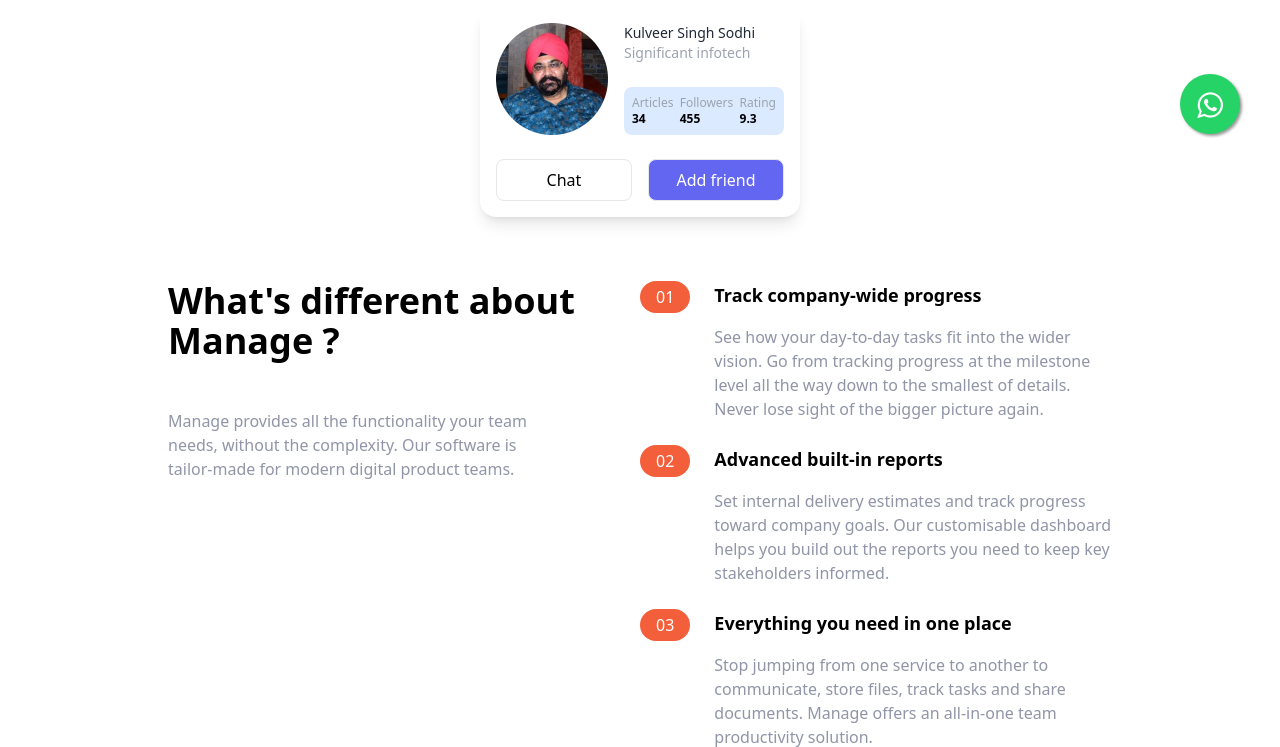
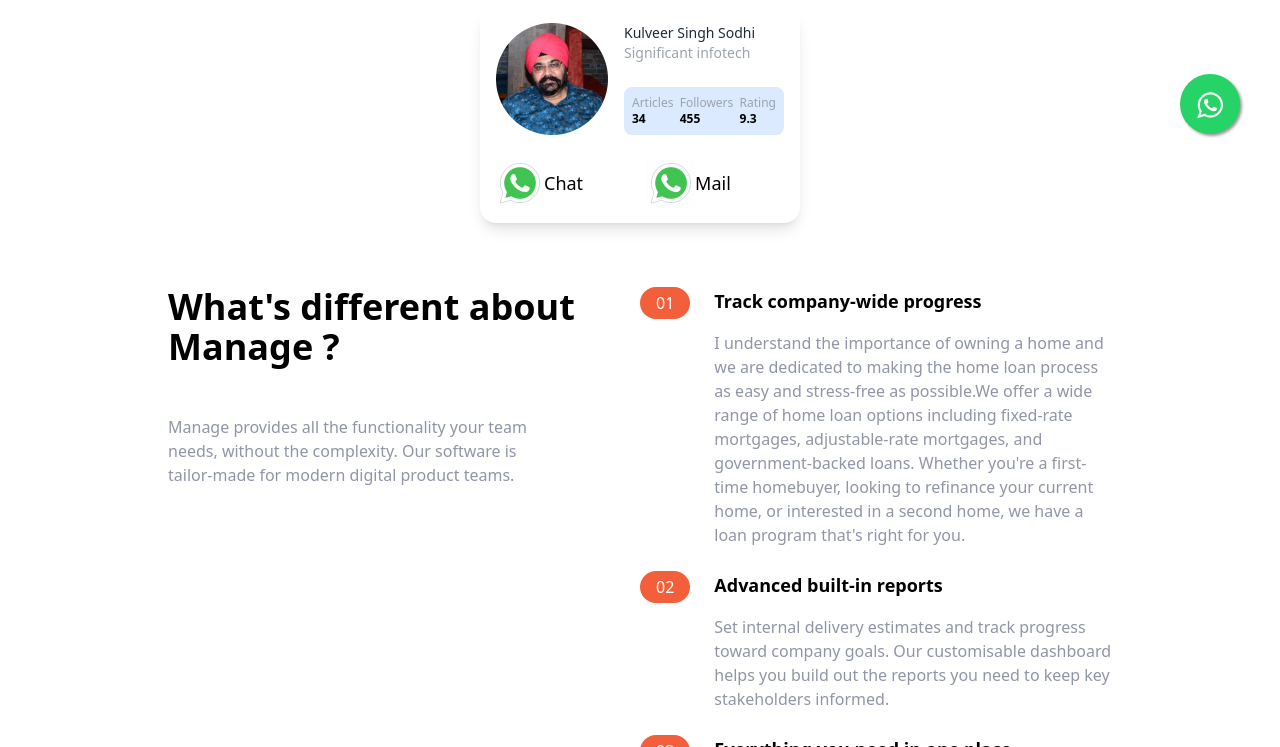
Before and after one commit to codewithjaspreet/significant-infotech, a website: page src/index.html in a window 1280 px wide. Shown: the part 626-1373 px from the top of the page. Drawn offline with Linux system fonts and the light colour scheme.

Commit message:
till this

```diff
--- a/src/index.html
+++ b/src/index.html
@@ -147,15 +147,17 @@
           </div>
         </div>
       </div>
-      <div class="flex items-center justify-between gap-4 mt-6">
-        <button type="button"
-          class="w-1/2 px-4 py-2 text-base bg-white border rounded-lg text-grey-500 hover:bg-gray-200 ">
-          Chat
-        </button>
-        <button type="button"
-          class="w-1/2 px-4 py-2 text-base text-white bg-indigo-500 border rounded-lg hover:bg-indigo-700 ">
-          Add friend
-        </button>
+      <div class="flex items-center justfy-between gap-16 mt-6">
+
+        <div class="flex items-center justify-center hover: h-12 text-lg">
+          <a href="https://wa.me/9984822215" target="_blank"><img src="/img/icons8-whatsapp.gif" alt=""></a>
+          <button>Chat</button>
+        </div>
+
+        <div class="flex items-center justify-center hover: h-12 text-lg">
+          <a href="https://wa.me/9984822215" target="_blank"><img src="/img/icons8-whatsapp.gif" alt=""></a>
+          <button>Mail</button>
+        </div>
       </div>
     </div>
 
@@ -211,7 +213,7 @@
                   01
                 </div>
                 <h3 class="text-base font-bold md:mb-4 md:hidden">
-                  Track company-wide progress
+                  Home Loans
                 </h3>
               </div>
             </div>
@@ -221,10 +223,10 @@
                 Track company-wide progress
               </h3>
               <p class="text-darkGrayishBlue">
-                See how your day-to-day tasks fit into the wider vision. Go from
-              tracking progress at the milestone level all the way down to the
-                smallest of details. Never lose sight of the bigger picture
-                again.
+                I understand the importance of owning a home and we are dedicated to making the home loan process as easy and
+                stress-free as possible.We offer a wide range of home loan options including fixed-rate mortgages, adjustable-rate mortgages, and
+                government-backed loans. Whether you're a first-time homebuyer, looking to refinance your current home, or interested in
+                a second home, we have a loan program that's right for you.
               </p>
             </div>
           </div>
```
Also changed, not shown: dist/output.css, img/icons8-whatsapp.gif (added), img/whatspp.png (added).
